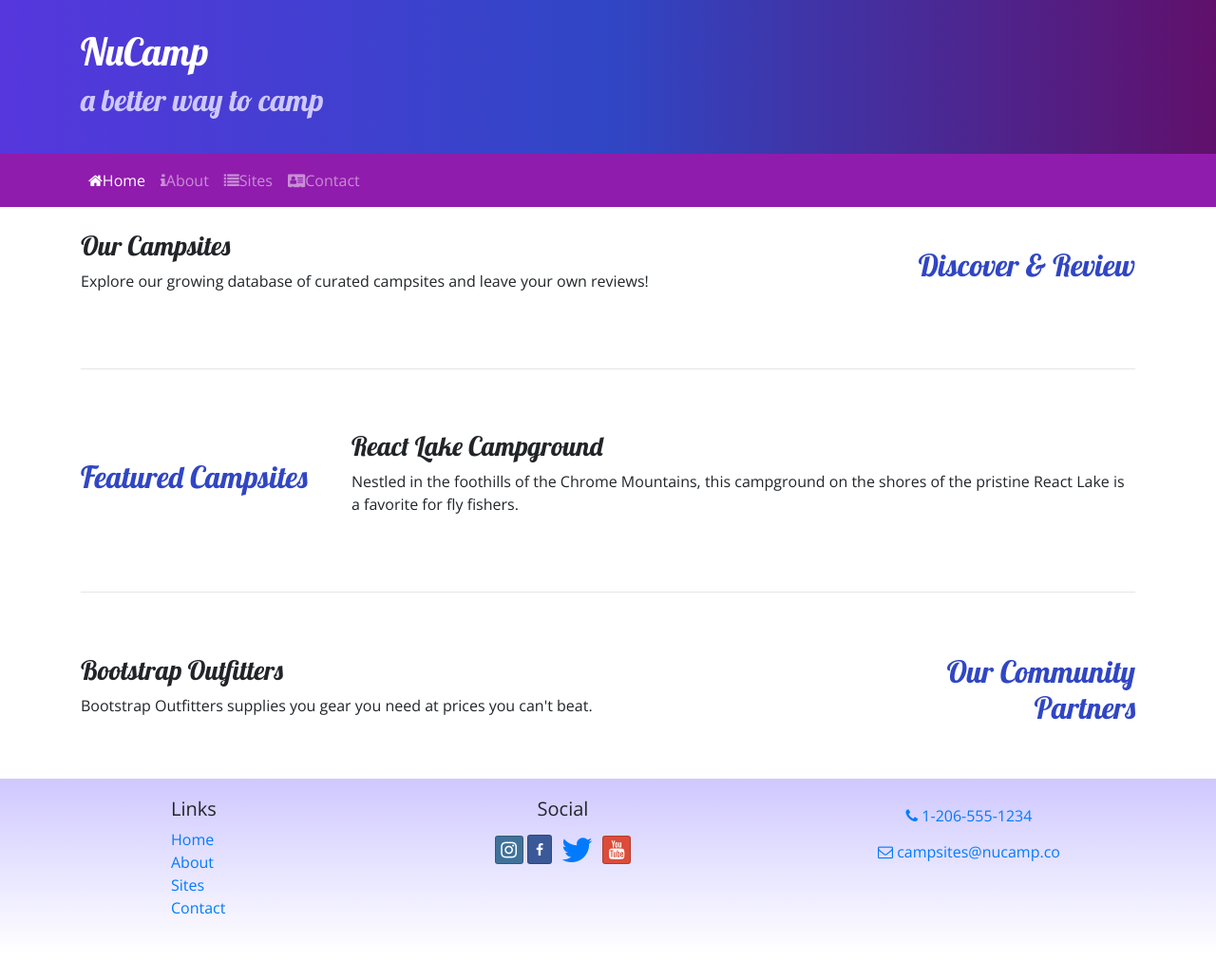
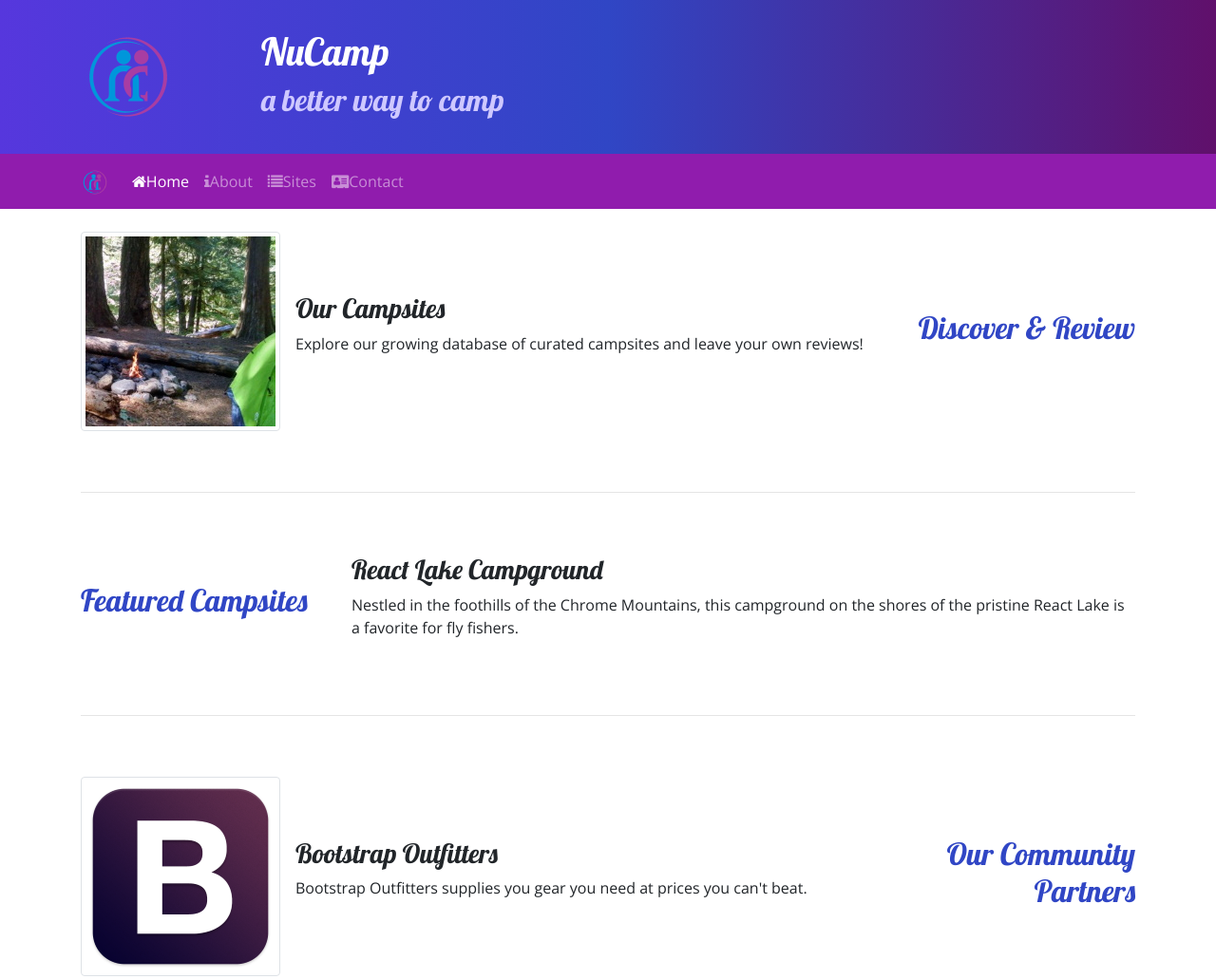
Before and after one commit to Miraragal/Boostrap-practice, a website: page index.html in a window 1280 px wide. Shown: the top 1031 px of the page at 95% size. Before the commit the page ends 1004 px from the top, so only its background shows below. Drawn offline with nearby package versions, Linux system fonts and the light colour scheme.

Commit message:
Images and Media

```diff
--- a/index.html
+++ b/index.html
@@ -23,6 +23,9 @@
     <header class="jumbotron jumbotron-fluid">
         <div class="container">
             <div class="row">
+                <div class="col-4 col-sm-3 col-md-2 align-self-center">
+                    <img src="img/logo.png" class="img-fluid" />
+                </div>
                 <div class="col">
                     <h1>NuCamp</h1>
                     <h2>a better way to camp</h2>
@@ -32,7 +35,8 @@
 
     <nav class="navbar navbar-expand-sm navbar-dark sticky-top ">
         <div class="container">
-            <button class="navbar-toggler ml-auto" type="button" data-toggle="collapse" data-target="#nucampNavbar">
+            <a class="navbar-brand" href="#"><img src="img/logo.png" height="30" width="30" /></a>
+            <button class="navbar-toggler" type="button" data-toggle="collapse" data-target="#nucampNavbar">
                 <span class="navbar-toggler-icon text-muted">
                 </span>
             </button>
@@ -58,9 +62,16 @@
                 <h2 class="text-sm-right">Discover & Review</h2>
             </div>
             <div class="col">
-                <h3>Our Campsites</h3>
-                <p class="d-none d-sm-block">Explore our growing database of curated campsites and leave your own
-                    reviews!</p>
+                <div class="media">
+                    <img class="d-flex mr-3 img-thumbnail" src="img/breadcrumb-trail-thumb.jpg"
+                        alt="Breadcrumb Trail thumbnail" />
+                    <div class="media-body align-self-center">
+                        <h3>Our Campsites</h3>
+                        <p class="d-none d-sm-block">Explore our growing database of curated campsites and leave your
+                            own
+                            reviews!</p>
+                    </div>
+                </div>
             </div>
         </div>
         <br />
@@ -96,9 +107,15 @@
                 <h2 class="text-sm-right">Our Community Partners</h2>
             </div>
             <div class="col">
-                <h3>Bootstrap Outfitters</h3>
-                <p class="d-none d-sm-block">Bootstrap Outfitters supplies you gear you need at prices you can't beat.
-                </p>
+                <div class="media">
+                    <img class="d-flex mr-3 img-thumbnail" src="img/bootstrap-thumb.png" alt="Boostrap Outfitters" />
+                    <div class="media-body align-self-center">
+                        <h3>Bootstrap Outfitters</h3>
+                        <p class="d-none d-sm-block">Bootstrap Outfitters supplies you gear you need at prices you can't
+                            beat.
+                        </p>
+                    </div>
+                </div>
             </div>
         </div>
         <br />
```
Also changed, not shown: aboutus.html (+5 -1 lines), contactus.html (+17 -8 lines), img/bootstrap-thumb.png (added), img/breadcrumb-trail-thumb.jpg (added), img/breadcrumb-trail.jpg (added), img/chrome-river-thumb.jpg (added), img/chrome-river.jpg (added), img/logo.png (added), img/react-lake-thumb.jpg (added), img/react-lake.jpg (added), 1 other file.
